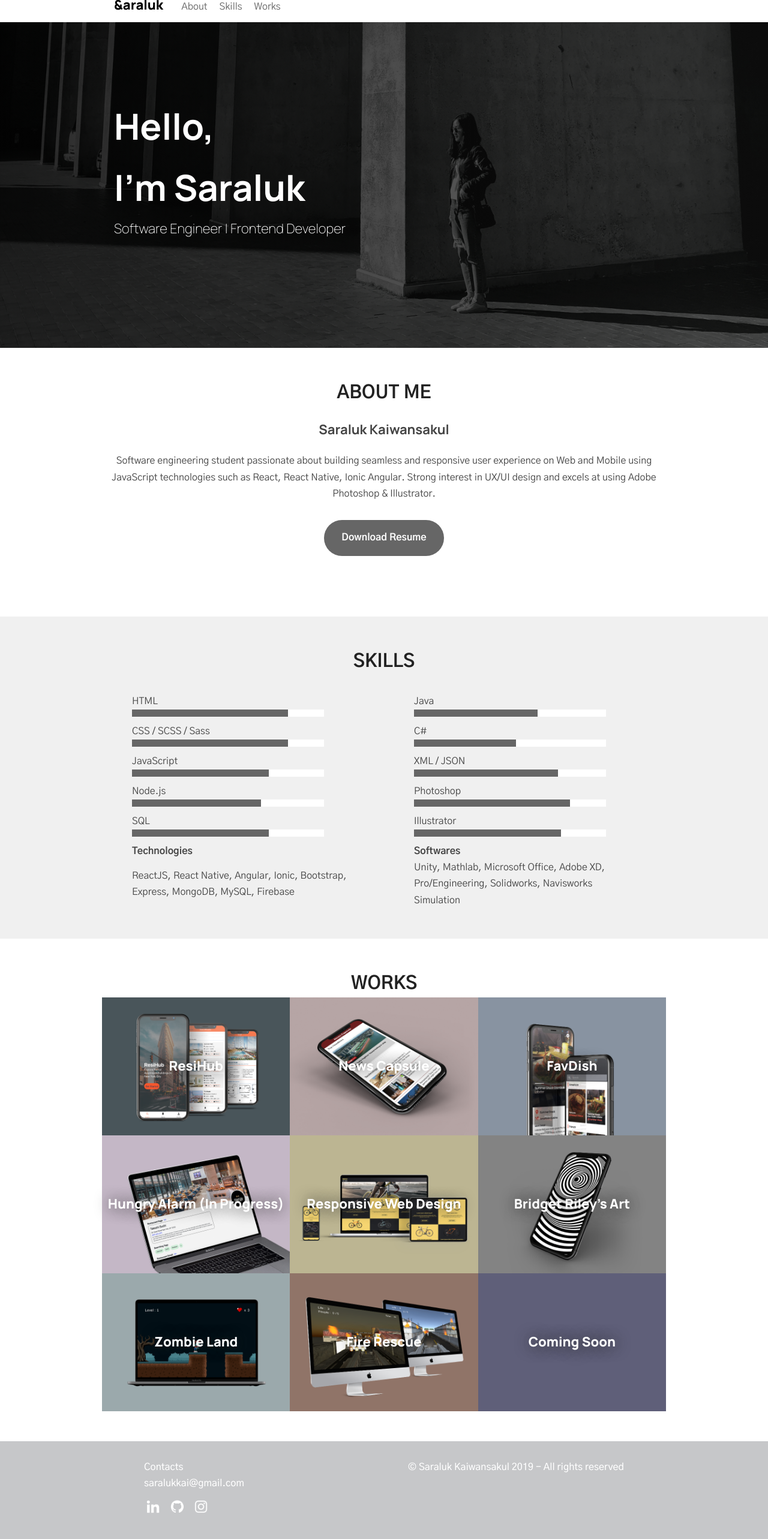
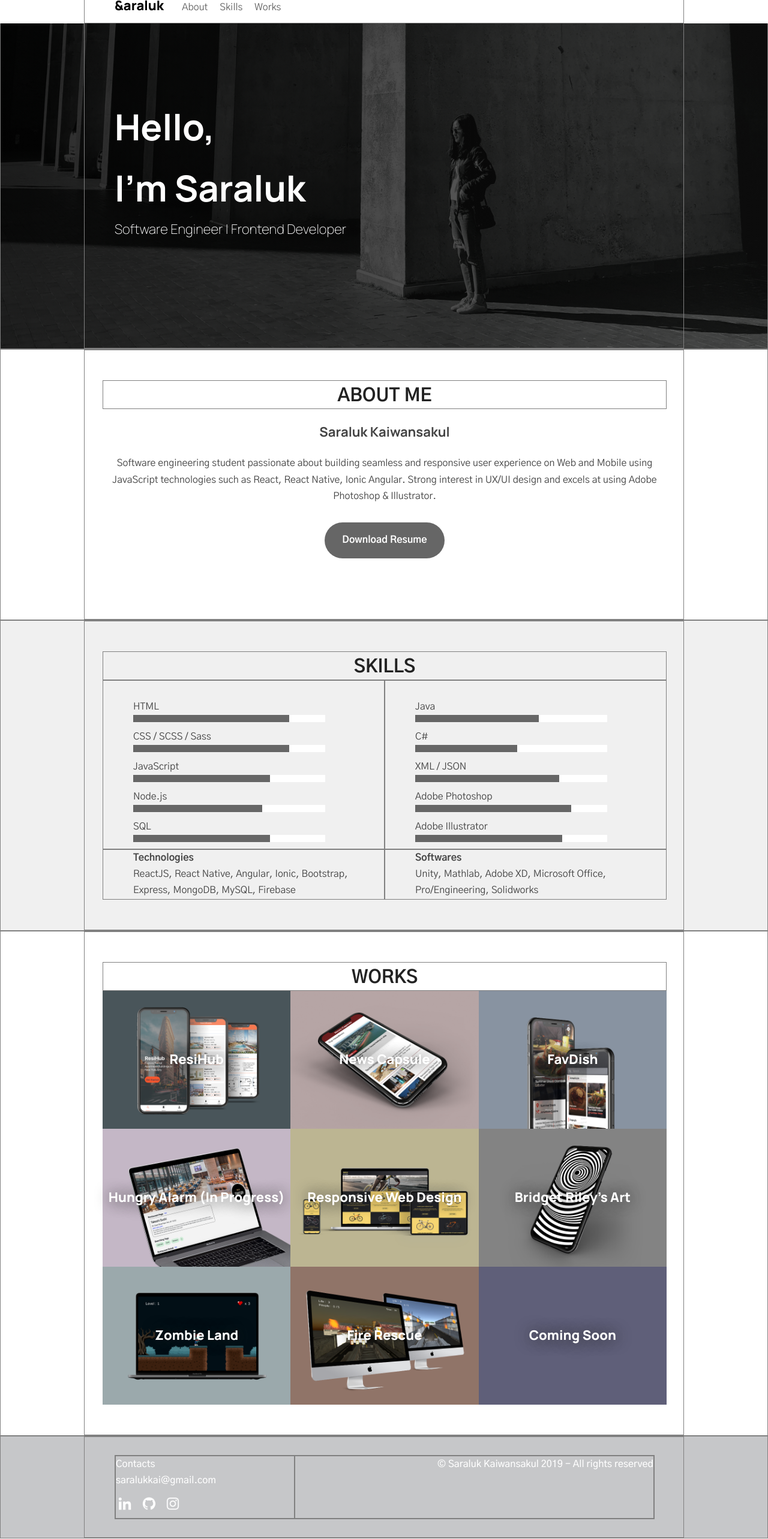
Before and after one commit to saraluk/portfolio-v2, a React (Create React App) app: page / in a window 1280 px wide. Shown: the part 20-2586 px from the top of the page at 60% size. Built offline with nearby package versions, Linux system fonts and the light colour scheme.

Commit message:
Edit Footer Container

```diff
--- a/src/App.scss
+++ b/src/App.scss
@@ -177,7 +177,7 @@ body {
   display: grid;
   grid-template-columns: 1fr;
   grid-template-rows: minmax(300px, auto);
-  // border: 1px solid grey;
+  border: 1px solid grey;
   font-family: $general-font;
   color: $secondary-text-color;
 }
@@ -186,20 +186,10 @@ body {
   display: grid;
   grid-template-rows: 48px minmax(300px, auto);
   grid-template-columns: minmax(940px, auto);
-  // border: 1px solid grey;
+  border: 1px solid grey;
   max-width: 1000px;
   margin: 0 auto;
   padding: 50px 30px;
-}
-
-.single-row-column-content-container {
-  display: grid;
-  grid-template-rows: auto;
-  grid-template-columns: minmax(900px, auto);
-  // border: 1px solid grey;
-  max-width: 1000px;
-  margin: 0 auto;
-  padding: 30px 50px;
 }
 
 .light-grey-container {
@@ -213,7 +203,7 @@ body {
 .content-header-container {
   display: grid;
   justify-items: center;
-  // border: 1px solid grey;
+  border: 1px solid grey;
 }
 
 nav {
@@ -227,7 +217,7 @@ nav {
 .nav-content-container {
   display: grid;
   grid-template-columns: 1fr 7fr;
-  // border: 1px solid grey;
+  border: 1px solid grey;
   max-width: 1000px;
   margin: 0 auto;
   padding: 10px 50px;
@@ -271,11 +261,21 @@ nav {
   display: grid;
   grid-template-columns: 1fr;
   grid-template-rows: minmax(600px, auto);
-  // border: 1px solid grey;
+  border: 1px solid grey;
   font-family: $specific-font;
   font-size: $medium-font-size;
   font-weight: 200;
   color: $light-text-color;
+}
+
+.header-content-container {
+  display: grid;
+  grid-template-rows: auto;
+  grid-template-columns: minmax(900px, auto);
+  border: 1px solid grey;
+  max-width: 1000px;
+  margin: 0 auto;
+  padding: 30px 50px;
 }
 
 .header-bg {
@@ -357,13 +357,13 @@ nav {
 
 .left-container {
   display: grid;
-  // border: 1px solid grey;
+  border: 1px solid grey;
   padding: 0 50px;
 }
 
 .right-container {
   display: grid;
-  // border: 1px solid grey;
+  border: 1px solid grey;
   padding: 0 50px;
 }
 
@@ -454,16 +454,36 @@ nav {
   display: grid;
   grid-template-columns: 1fr;
   grid-template-rows: minmax(150px, auto);
-  // border: 1px solid grey;
+  border: 1px solid grey;
   font-family: $general-font;
   color: $secondary-text-color;
 }
 
-.content-footer-container {
+.footer-content-container {
+  display: grid;
+  grid-template-rows: auto;
+  grid-template-columns: minmax(900px, auto);
+  border: 1px solid grey;
+  max-width: 1000px;
+  margin: 0 auto;
+  padding: 30px 50px;
+}
+
+.sub-footer-content-container {
   display: grid;
   grid-template-columns: 1fr 2fr;
   grid-template-rows: auto;
-  // border: 1px solid grey;
+  border: 1px solid grey;
+}
+
+.footer-left-container {
+  display: grid;
+  border: 1px solid grey;
+}
+
+.footer-right-container {
+  display: grid;
+  border: 1px solid grey;
 }
 
 .icon-container {
@@ -486,7 +506,7 @@ nav {
     display: grid;
     grid-template-columns: 1fr;
     grid-template-rows: minmax(200px, auto);
-    // border: 1px solid grey;
+    border: 1px solid grey;
     font-family: $general-font;
     color: $secondary-text-color;
   }
@@ -495,30 +515,31 @@ nav {
     display: grid;
     grid-template-rows: 48px minmax(200px, auto);
     grid-template-columns: minmax(600px, auto);
-    // border: 1px solid grey;
+    border: 1px solid grey;
     max-width: 700px;
     margin: 0 auto;
     padding: 50px 50px;
-  }
-
-  .single-row-column-content-container {
-    display: grid;
-    grid-template-rows: auto;
-    grid-template-columns: minmax(600px, auto);
-    // border: 1px solid grey;
-    max-width: 700px;
-    margin: 0 auto;
-    padding: 30px 50px;
   }
 
   // Navigation section styles
   .nav-content-container {
     display: grid;
     grid-template-columns: 1fr 7fr;
-    // border: 1px solid grey;
+    border: 1px solid grey;
     max-width: 700px;
     margin: 0 auto;
     padding: 10px 50px;
+  }
+
+  // Header section styles
+  .header-content-container {
+    display: grid;
+    grid-template-rows: auto;
+    grid-template-columns: minmax(600px, auto);
+    border: 1px solid grey;
+    max-width: 700px;
+    margin: 0 auto;
+    padding: 30px 50px;
   }
 
   // Skills section stlyes
@@ -551,6 +572,17 @@ nav {
     grid-template-columns: repeat(2, 1fr);
     grid-template-rows: repeat(5, 220px);
   }
+
+  //Footer section style
+  .footer-content-container {
+    display: grid;
+    grid-template-rows: auto;
+    grid-template-columns: minmax(600px, auto);
+    border: 1px solid grey;
+    max-width: 700px;
+    margin: 0 auto;
+    padding: 30px 50px;
+  }
 }
 
 // ******************************************************************
@@ -561,17 +593,17 @@ nav {
     display: grid;
     grid-template-rows: 48px minmax(300px, auto);
     grid-template-columns: minmax(450px, auto);
-    // border: 1px solid grey;
+    border: 1px solid grey;
     max-width: 450px;
     margin: 0 auto;
     padding: 50px 0;
   }
 
-  .single-row-column-content-container {
+  .header-content-container {
     display: grid;
     grid-template-rows: auto;
     grid-template-columns: minmax(450px, auto);
-    // border: 1px solid grey;
+    border: 1px solid grey;
     max-width: 450px;
     margin: 0 auto;
     padding: 30px 0;
@@ -581,7 +613,7 @@ nav {
   .nav-content-container {
     display: grid;
     grid-template-columns: 1fr 7fr;
-    // border: 1px solid grey;
+    border: 1px solid grey;
     max-width: 450px;
     margin: 0 auto;
     padding: 10px 0;
@@ -590,13 +622,13 @@ nav {
   // Skill Section style
   .left-container {
     display: grid;
-    // border: 1px solid grey;
+    border: 1px solid grey;
     padding: 0 0;
   }
 
   .right-container {
     display: grid;
-    // border: 1px solid grey;
+    border: 1px solid grey;
     padding: 0 0;
   }
 
@@ -608,11 +640,22 @@ nav {
   }
 
   // Footer Section styles
-  .content-footer-container {
+  .footer-content-container {
+    display: grid;
+    grid-template-rows: auto;
+    grid-template-columns: minmax(450px, auto);
+    border: 1px solid grey;
+    max-width: 450px;
+    margin: 0 auto;
+    padding: 30px 0;
+    justify-items: start;
+  }
+
+  .sub-footer-content-container {
     display: grid;
     grid-template-columns: 1fr;
     grid-template-rows: auto;
-    // border: 1px solid grey;
+    border: 1px solid grey;
   }
 }
 
@@ -692,27 +735,17 @@ nav {
     display: grid;
     grid-template-rows: 48px minmax(300px, auto);
     grid-template-columns: minmax(300px, auto);
-    // border: 1px solid grey;
+    border: 1px solid grey;
     max-width: 300px;
     margin: 0 auto;
     padding: 50px 0;
-  }
-
-  .single-row-column-content-container {
-    display: grid;
-    grid-template-rows: auto;
-    grid-template-columns: minmax(300px, auto);
-    // border: 1px solid grey;
-    max-width: 300px;
-    margin: 0 auto;
-    padding: 30px 0;
   }
 
   // Navigation section styles
   .nav-content-container {
     display: grid;
     grid-template-columns: 1fr 7fr;
-    // border: 1px solid grey;
+    border: 1px solid grey;
     max-width: 300px;
     margin: 0 auto;
     padding: 10px 0;
@@ -723,11 +756,21 @@ nav {
     display: grid;
     grid-template-columns: 1fr;
     grid-template-rows: minmax(380px, auto);
-    // border: 1px solid grey;
+    border: 1px solid grey;
     font-family: $specific-font;
     font-size: $medium-font-size;
     font-weight: 200;
     color: $light-text-color;
+  }
+
+  .header-content-container {
+    display: grid;
+    grid-template-rows: auto;
+    grid-template-columns: minmax(300px, auto);
+    border: 1px solid grey;
+    max-width: 300px;
+    margin: 0 auto;
+    padding: 30px 0;
   }
 
   .header-text {
@@ -752,10 +795,20 @@ nav {
   }
 
   // Footer Section styles
-  .content-footer-container {
+  .footer-content-container {
+    display: grid;
+    grid-template-rows: auto;
+    grid-template-columns: minmax(300px, auto);
+    border: 1px solid grey;
+    max-width: 300px;
+    margin: 0 auto;
+    padding: 30px 0;
+  }
+
+  .sub-footer-content-container {
     display: grid;
     grid-template-columns: 1fr;
     grid-template-rows: auto;
-    // border: 1px solid grey;
+    border: 1px solid grey;
   }
 }
--- a/src/sections/FooterSection.jsx
+++ b/src/sections/FooterSection.jsx
@@ -3,9 +3,9 @@ import React from 'react';
 const FooterSection = () => {
   return (
     <footer className='footer-container dark-grey-container'>
-      <div className='single-row-column-content-container'>
-        <div className='content-footer-container light-text-color'>
-          <div className='left-container'>
+      <div className='footer-content-container'>
+        <div className='sub-footer-content-container light-text-color'>
+          <div className='footer-left-container'>
             <p className='bold-500-text '>Contacts</p>
             <p className='bold-500-text'>saralukkai@gmail.com</p>
             <div className='icon-container margin-top'>
@@ -20,7 +20,7 @@ const FooterSection = () => {
               </a>
             </div>
           </div>
-          <div className='right-container right-align'>
+          <div className='footer-right-container right-align'>
             <p className='bold-500-text'>
               © Saraluk Kaiwansakul 2019 - All rights reserved
             </p>
--- a/src/sections/HeaderSection.jsx
+++ b/src/sections/HeaderSection.jsx
@@ -3,7 +3,7 @@ import React from 'react';
 const HeaderSection = () => {
   return (
     <header className='header-container header-bg'>
-      <div className='single-row-column-content-container center-vertical-align'>
+      <div className='header-content-container center-vertical-align'>
         <div>
           <div>
             <p className='header-text'>Hello,</p>
--- a/src/sections/SkillsSection.jsx
+++ b/src/sections/SkillsSection.jsx
@@ -46,11 +46,11 @@ const SkillsSection = () => {
                 <SkillBar width={240} />
               </div>
               <div>
-                <p>Photoshop</p>
+                <p>Adobe Photoshop</p>
                 <SkillBar width={260} />
               </div>
               <div>
-                <p>Illustrator</p>
+                <p>Adobe Illustrator</p>
                 <SkillBar width={245} />
               </div>
             </div>
@@ -66,8 +66,8 @@ const SkillsSection = () => {
             <div className='right-container'>
               <p className='small-bold-header-text'>Softwares</p>
               <p>
-                Unity, Mathlab, Microsoft Office, Adobe XD, Pro/Engineering,
-                Solidworks, Navisworks Simulation
+                Unity, Mathlab, Adobe XD, Microsoft Office, Pro/Engineering,
+                Solidworks
               </p>
             </div>
           </div>
```
